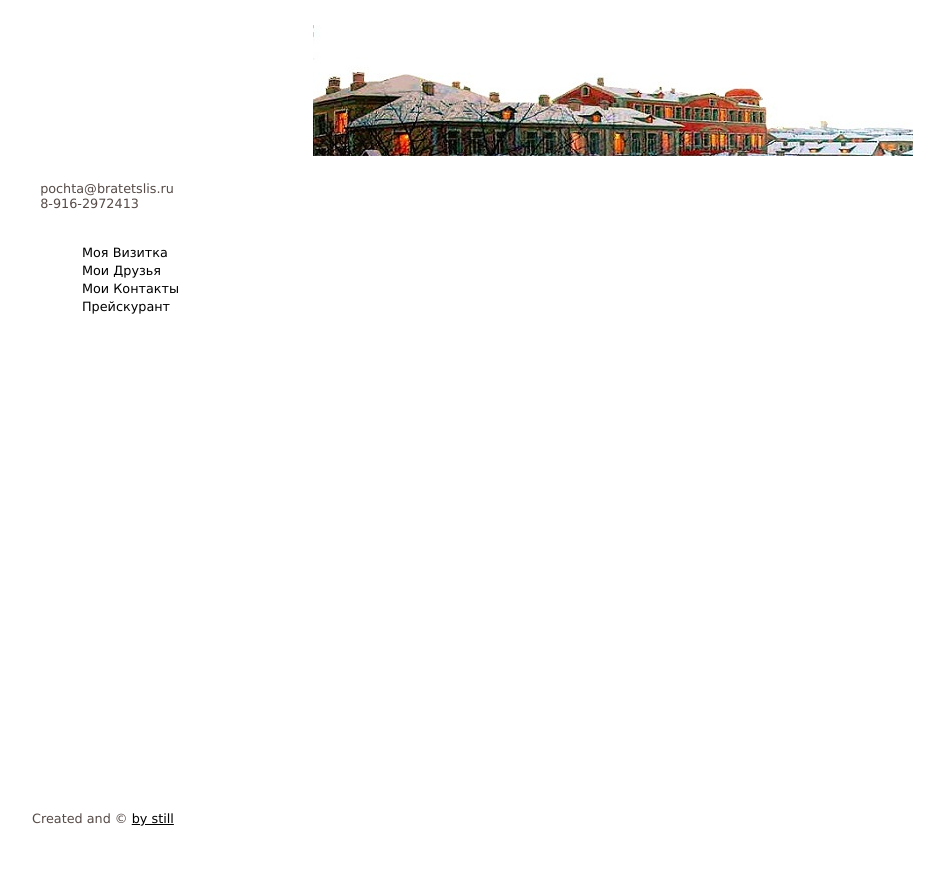
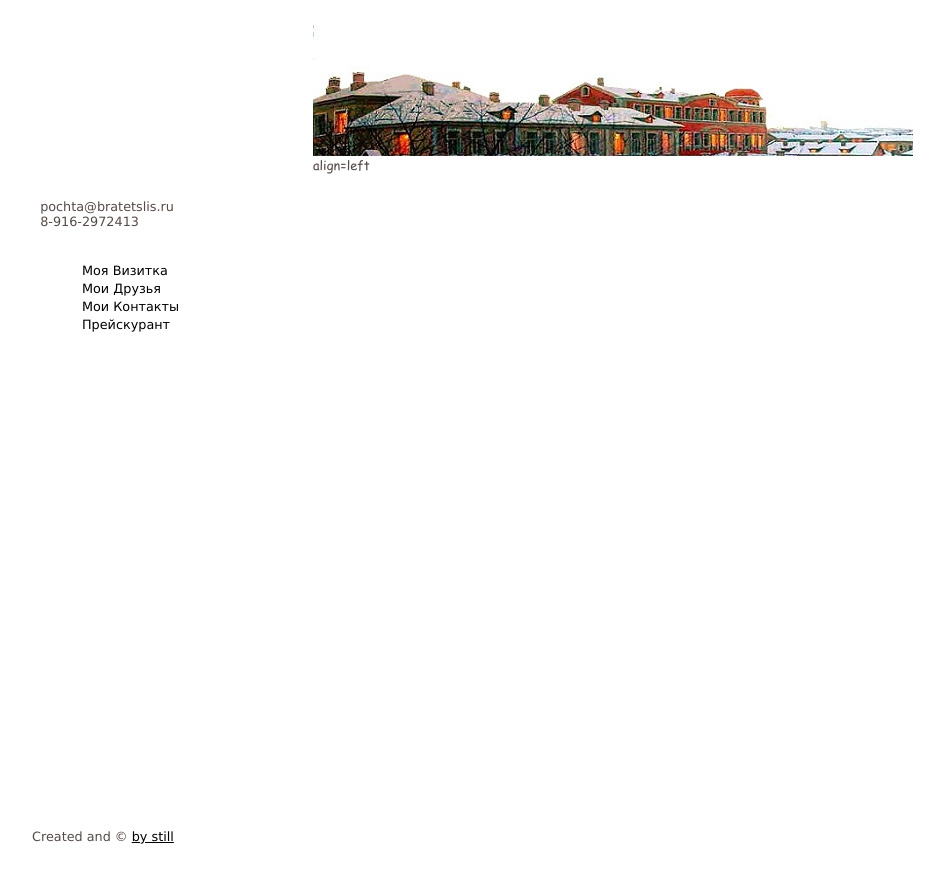
Before and after one commit to bratetslis/Site, a Jekyll site: the page built from Price.md, in a window 1280 px wide. Shown: the top 883 px of the page, without its empty margins (160-1104 px from the left). Built offline with Jekyll 4.4.1, drawn with Linux system fonts in a browser that asks for light colours.

Commit message:
Update _layouts/type3.html

```diff
--- a/_layouts/type3.html
+++ b/_layouts/type3.html
@@ -31,7 +31,7 @@
 <body>
  <!-- Basic template by monorom at www.intensivstation.coh -->
 <div id="container">
-	<div id="banner"><p><img src="../img/ForLogo2.jpg"></img></a></p>
+	<div id="banner"><p><img src="../img/ForLogo2.jpg">align=left</img></a></p>
 </div><!-- end banner -->
 	<div id="mainnavi">
  		 &nbsp&nbsppochta@bratetslis.ru<br>
```
